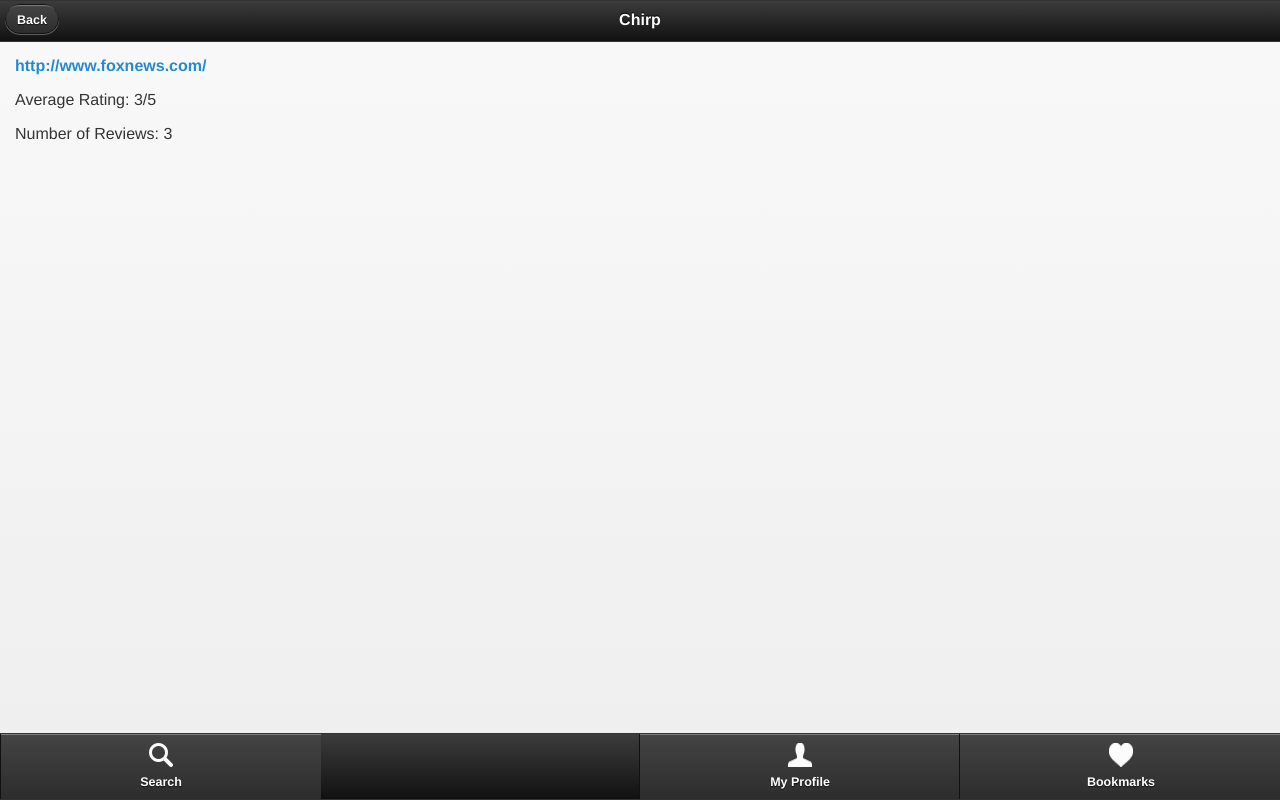
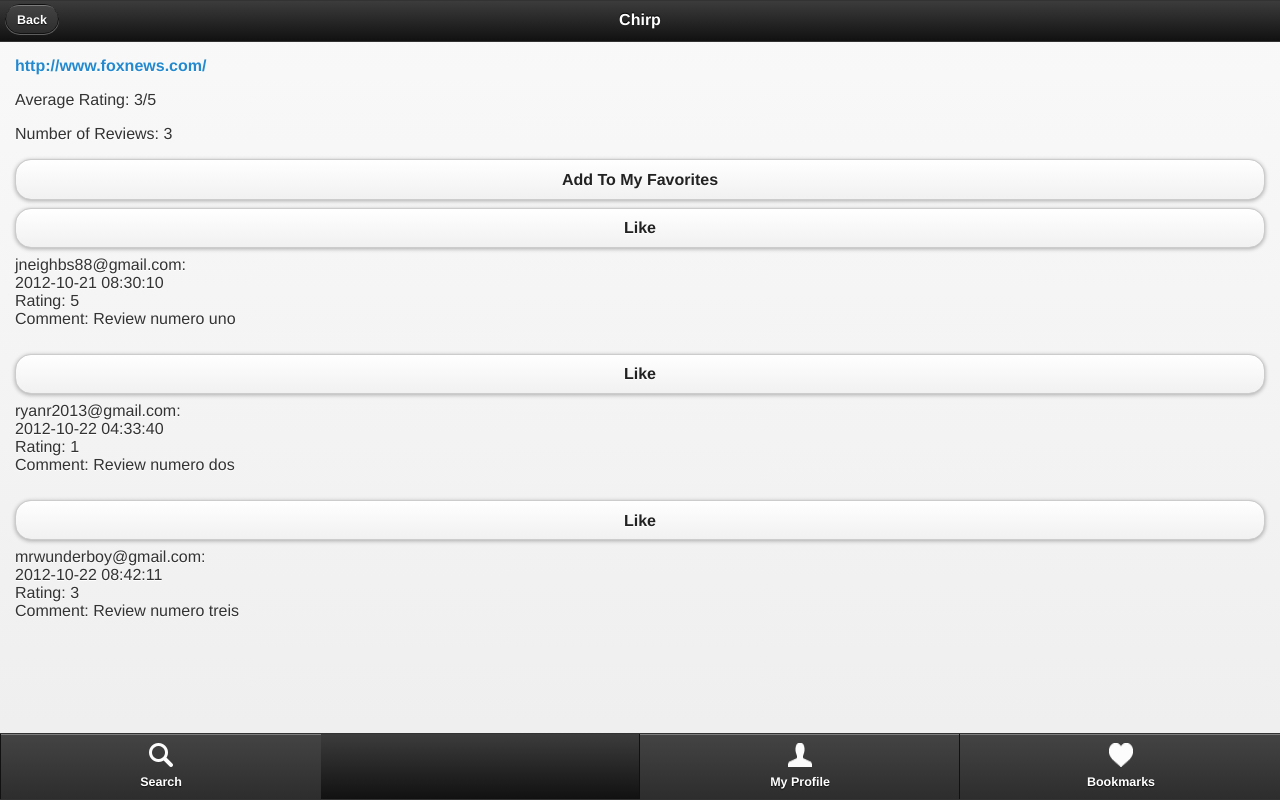
Before and after one commit to bshapero/cs147proj, a PHP site: the page made by site.php in a window 1280 px wide. Run offline with PHP 8.4, Linux system fonts and the light colour scheme; data comes from the database, SQL or seed files in the repository.

Commit message:
Added most of the review information, including like button, data, author, rating, and comment.

```diff
--- a/site.php
+++ b/site.php
@@ -50,8 +50,25 @@
 				}
 			?>
 		</div>
-		<div class="add-favorite-btn"></div>
-		<div class="site-reviews"></div>
+		<div class="add-favorite-btn">
+			<button class="add-favorite-btn">Add To My Favorites</button>
+		</div>
+		<div class="site-reviews">
+			<?php
+				$site_url = mysql_real_escape_string($_GET["site_url"]);
+				$query = "SELECT * FROM Sites, Reviews where Sites.site_url = '$site_url' AND Reviews.site_id = Sites.site_id ORDER BY date_created";
+				$result = $result = mysql_query($query);
+				while ($row = mysql_fetch_array($result)) {
+					echo "<div class='site-review' >";
+					echo "<button class='like-review-btn'>Like</button>";
+					echo $row["user_name"].": <br>";
+					echo date($row["date_created"])."<br>";
+					echo "Rating: ".$row["star_rating"]."<br>";
+					echo "Comment: ".$row["written_review"];
+					echo "</div><br>";
+				}
+			?>
+		</div>
 	</div><!-- /content -->
 
 	<div data-role="footer" data-id="samebar" class="nav-glyphish-example" data-position="fixed" data-tap-toggle="false">
```
